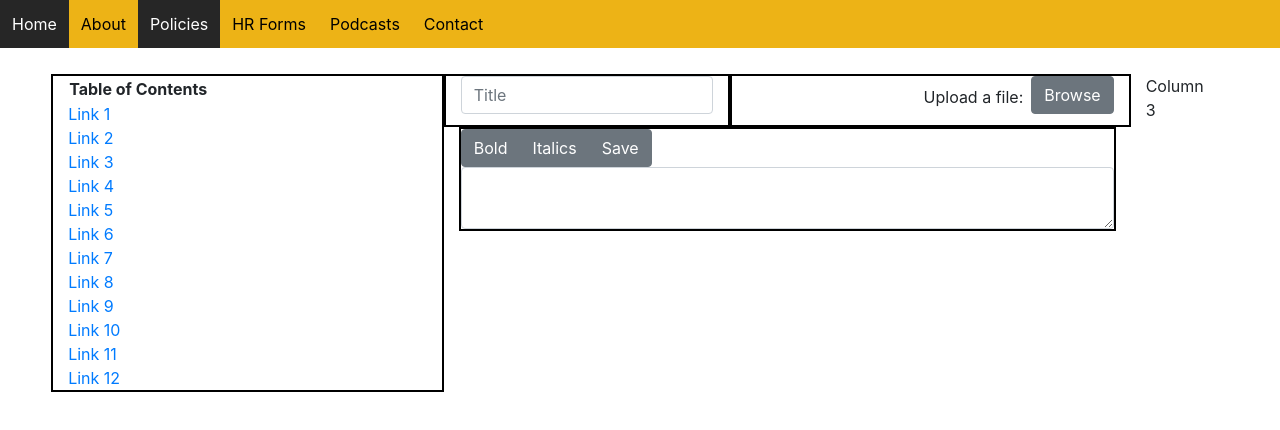
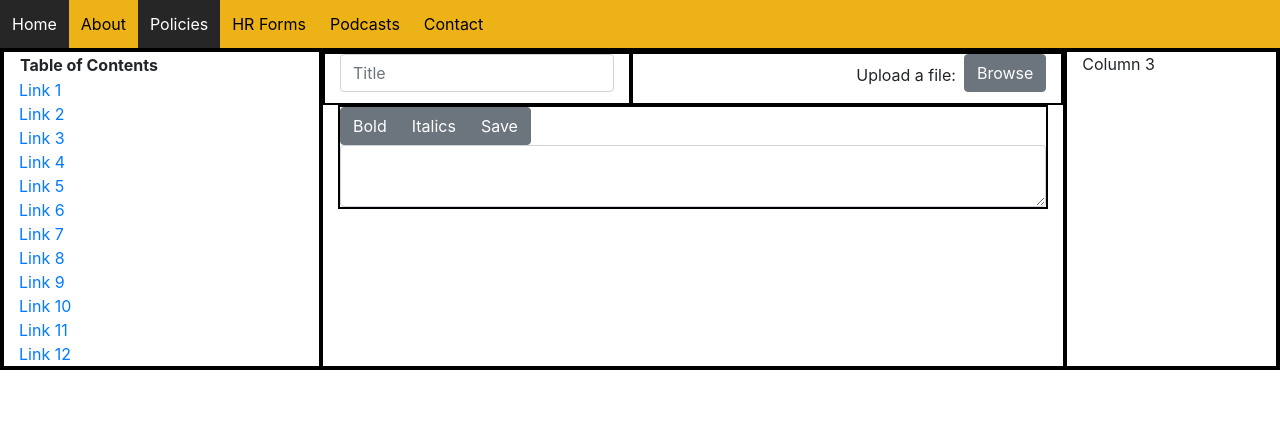
Before and after one commit to ghost-pep/JID8135, an Angular app in the folder gt-athletics/: page /policy in a window 1280 px wide. Shown: the top 430 px of the page. Built offline with nearby package versions, Linux system fonts and the light colour scheme.

Commit message:
Various updates

```diff
--- a/gt-athletics/src/app/policy/policy.component.html
+++ b/gt-athletics/src/app/policy/policy.component.html
@@ -1,3 +1,6 @@
+<!DOCTYPE html>
+<html>
+  <body>
     <!-- Navbar -->
     <div class = "nav">
     	<ul>
@@ -19,8 +22,9 @@
         </div>
     </div>-->
     <!--/Jumbotron-->
-<div class="row" style="margin: 2% 4% 2% 4%">
-  <div class="col col-lg-4 col-med-4 col-sm-4" id="border">   <!-- Column 1 -->
+    <div class="container-fluid" id="border">
+      <div class="row">
+        <div class="col col-lg-3 col-med-3 col-sm-3" id="border">   <!-- Column 1 -->
           <table>
             <thead>
               <th>Table of Contents</th>
@@ -65,7 +69,7 @@
             </tbody>
           </table>
         </div>
-	<div class="col col-lg-7 col-med-7 col-sm-7">
+      	<div class="col col-lg-7 col-med-7 col-sm-7" id="border">
           <div class="title-toolbar">
             <form>
               <div class="row">
@@ -94,7 +98,10 @@
       			</div>
       		</div>
       	</div>
-  <div class="col col-lg-1 col-med-1 col-sm-1">
+        <div class="col col-lg-2 col-med-2 col-sm-2" id="border">
           Column 3
         </div>
       </div>
+    </div>
+  </body>
+</html>
```
Lines whose indentation alone changed are shown as unchanged.
